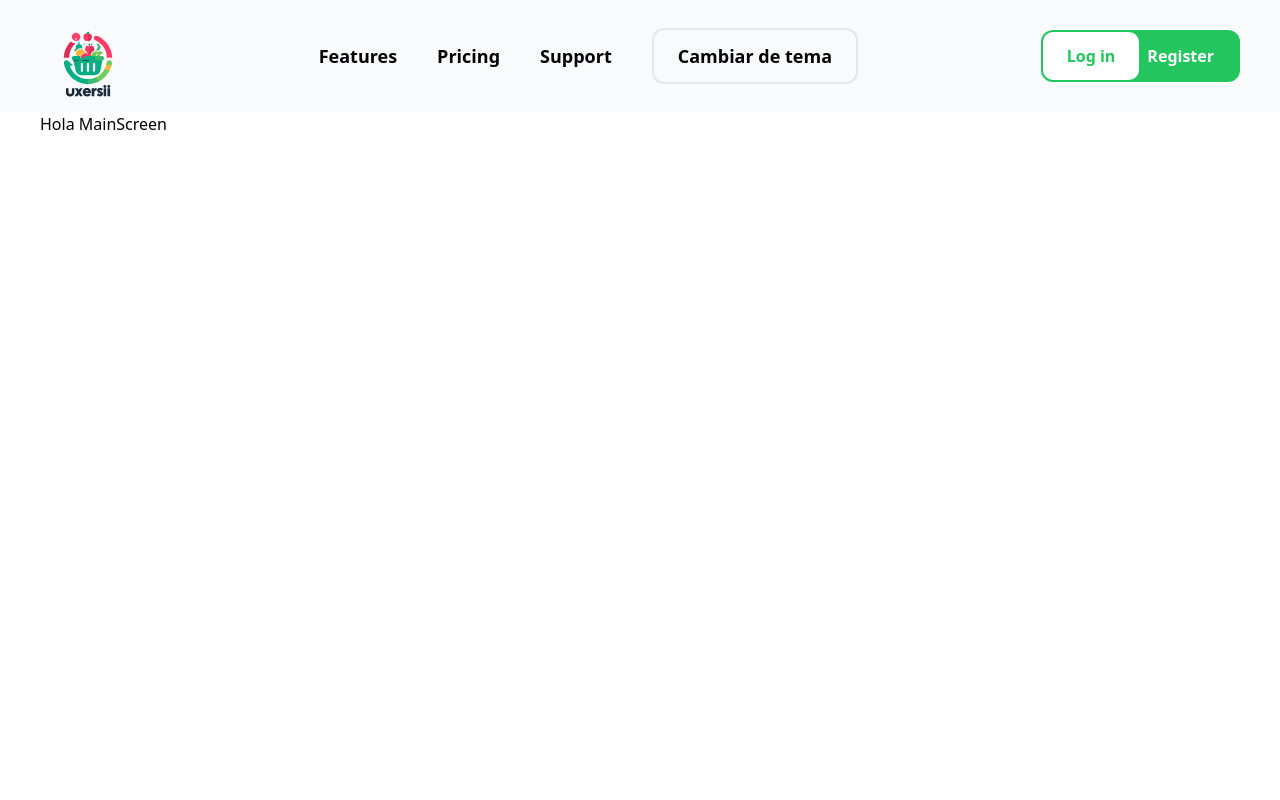
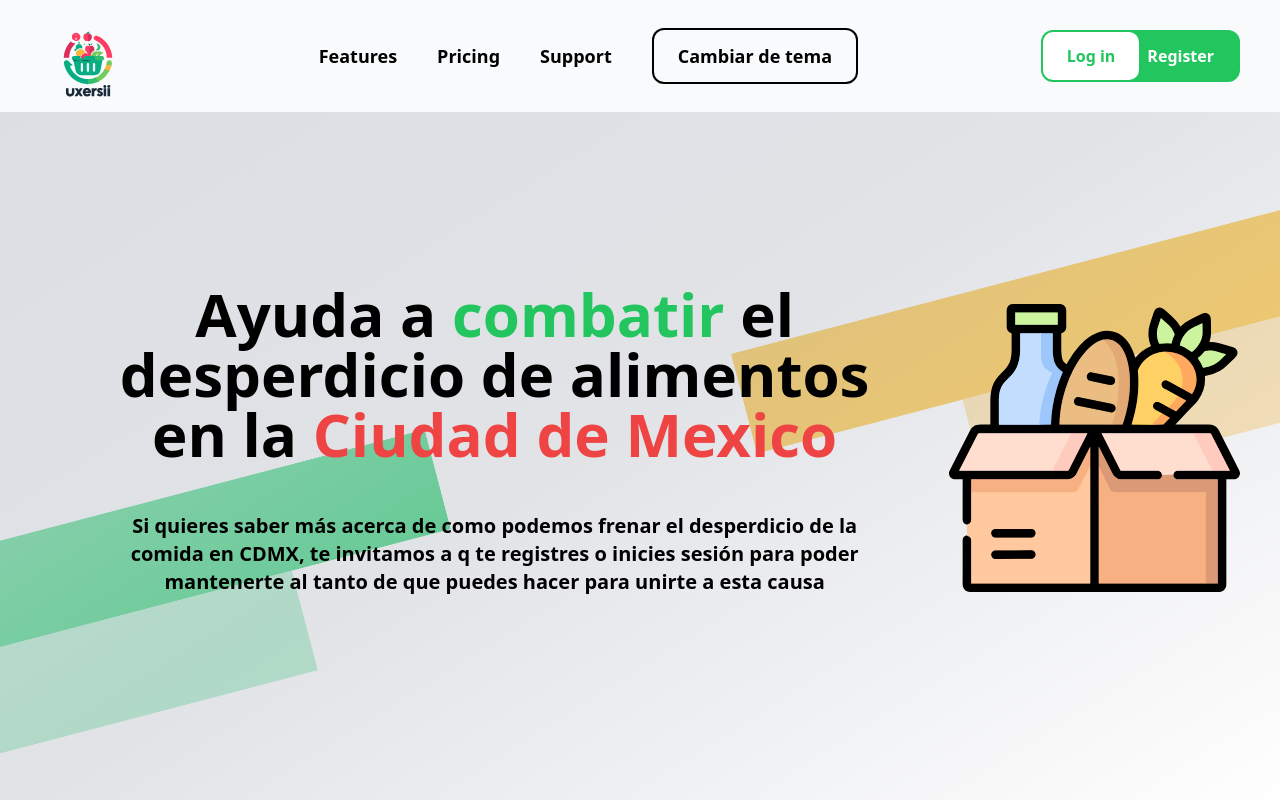
Before and after one commit to DevSolutionsCo/UxerSii, a React (Vite) app in the folder uxersii/: page / in a window 1280 px wide. Shown: the top 800 px of the page. Built offline with nearby package versions, Linux system fonts and the light colour scheme.

Commit message:
MainScreenTerminada

```diff
--- a/uxersii/src/App.tsx
+++ b/uxersii/src/App.tsx
@@ -5,8 +5,7 @@ function App() {
   return (
     <>
   <Nabvar/>
-    <MainScreen/>
-
+    <MainScreen />
 
     </>
   )
--- a/uxersii/src/components/MainScreen/Background.tsx
+++ b/uxersii/src/components/MainScreen/Background.tsx
@@ -1,15 +1,16 @@
+import { ReactNode } from "react";
+import "./Bg.css";
 
-function Background() {
-  return (
-<div className="h-screen relative bg-gradient-to-b from-green-500 to-yellow-500 overflow-hidden">
-  <div className="absolute h-full w-px bg-green-500 transform -rotate-6"></div>
-  <div className="absolute h-full w-px bg-green-500 transform -rotate-6" style={{ left: '25%' }}></div>
-  <div className="absolute h-full w-px bg-yellow-500 transform -rotate-6" style={{ left: '50%' }}></div>
-  <div className="absolute h-full w-px bg-yellow-500 transform -rotate-6" style={{ left: '75%' }}></div>
-</div>
-
-
-  )
+interface Props {
+  children?: ReactNode;
 }
 
-export default Background
+function Background(props: Props) {
+  return (
+    <div className="fondito custom-background dark:bg-zinc-900 h-screen overflow-hidden">
+      {props.children}
+    </div>
+  );
+}
+
+export default Background;
--- /dev/null
+++ b/uxersii/src/components/MainScreen/Bg.css
@@ -0,0 +1,14 @@
+.fondito {
+  background-image: url(../../assets/bg-lines.png);
+  background-repeat: no-repeat;
+  background-size: cover;
+  background-position: center center;
+  transition: background-size 0.5s ease; /* Agrega una transición suave para background-size */
+}
+
+.custom-background {
+  @media (max-width: 640px) {
+    background-size: 260%;
+    background-position: center 30%;
+  }
+}
--- a/uxersii/src/components/MainScreen/MainScreen.tsx
+++ b/uxersii/src/components/MainScreen/MainScreen.tsx
@@ -1,12 +1,38 @@
-import Background from "./Background"
+import caja from "../../assets/Pasted-20240101-153552.svg";
+import Background from "./Background";
+
 function MainScreen() {
-    // * ! sm es para la version Desktop
-  return ( <>
-    <h1 className="px-4 sm:px-10 h-screen w-screen dark:bg-zinc-900 dark:text-white">Hola MainScreen</h1>
-    <Background/>
+  // * ! sm es para la version Desktop
+
+  return (
+    <>
+      <Background>
+        <div
+          className="dark:bg-gradient-to-tl dark:from-transparent dark:via-zinc-900/50 dark:to-zinc-900/80
+          bg-gradient-to-tl from-transparent via-gray-400/30 to-gray-300/80
+        h-screen sm:flex sm:flex-row overflow-hidden sm:items-center sm:-mt-24 px-10"
+        >
+          <div>
+            <h1 className="text-4xl font-semibold text-center p-6 lg:p-12 dark:text-white lg:text-6xl">
+              Ayuda a<span className="text-green-500"> combatir </span>
+              el desperdicio de alimentos en la{" "}
+              <span className="text-red-500">Ciudad de Mexico</span>
+            </h1>
+
+            <h2 className="dark:text-white lg:px-16 font-semibold text-center lg:text-xl">
+              Si quieres saber más acerca de como podemos frenar el desperdicio
+              de la comida en CDMX, te invitamos a q te registres o inicies
+              sesión para poder mantenerte al tanto de que puedes hacer para
+              unirte a esta causa
+            </h2>
+          </div>
+          <picture className="hidden lg:flex w-3/5 h-3/5 pt-16">
+            <img src={caja} alt="" />
+          </picture>
+        </div>
+      </Background>
     </>
-
-  )
+  );
 }
 
-export default MainScreen
+export default MainScreen;
--- a/uxersii/src/components/NabVarComponent/Nabvar.tsx
+++ b/uxersii/src/components/NabVarComponent/Nabvar.tsx
@@ -1,91 +1,102 @@
-import darklogo from '../../assets/logoDarkMode.svg';
-import logo from '../../assets/logoLightTheme.svg';
-import BotonIndex from './Boton';
-import LinksNav from './LinksNav';
+import darklogo from "../../assets/logoDarkMode.svg";
+import logo from "../../assets/logoLightTheme.svg";
+import BotonIndex from "./Boton";
+import LinksNav from "./LinksNav";
 
-
-import { useEffect, useState } from 'react';
+import { useEffect, useState } from "react";
 
 function Nabvar() {
   const [isOpen, setIsOpen] = useState(false); //El useState te genera dos cosas, en este caso mi variable se llama "isOpen" que hace referencia a cuando el menu esta abierto, aqui en la propiedad que esta despues "useState(false)" se declara la variable isOpen como un valor false predeterminado, esto con el fin de que el menu al inicio este cerrado, y con la funcion de la linea 38  "onClick={() => setIsOpen(!isOpen)}" se le cambia el estado para que en vez de ser false, sea true, en la linea 24 "${isOpen ? 'flex' : 'hidden'}" eso es equivalente a un ifelse, lo que esta despues del ? es lo que se ejecuta en la parte del if y lo que esta despues de : es lo que se ejecuta en el else, poniendo al inicio "isOpen" significa que isOpen === true, es practicamente lo mismo
 
   const [theme, setTheme] = useState(() => {
-    if(window.matchMedia('(prefers-color-scheme:dark)').matches){
-      return 'dark'
+    if (window.matchMedia("(prefers-color-scheme:dark)").matches) {
+      return "dark";
     }
-    return "light"
-  })
+    return "light";
+  });
 
   useEffect(() => {
-  if (theme == "dark"){
-    document.querySelector('html')?.classList.add('dark')
-  }else{
-    document.querySelector('html')?.classList.remove('dark')
+    if (theme == "dark") {
+      document.querySelector("html")?.classList.add("dark");
+    } else {
+      document.querySelector("html")?.classList.remove("dark");
     }
- }, [theme])
+  }, [theme]);
   const handleChangeTheme = () => {
     setTheme((prevTheme) => (prevTheme === "light" ? "dark" : "light"));
   };
 
-
   return (
     <nav className="flex flex-col justify-between items-center px-4 sm:px-10 sm:flex-row bg-slate-50 dark:bg-zinc-800">
       <div className="flex items-center mt-4">
-      {theme === 'light' ? (
+        {theme === "light" ? (
           <img className="h-24 w-24 cursor-pointer" src={logo} alt="Logo" />
         ) : (
-        <img className="h-24 w-24 cursor-pointer" src={darklogo} alt="Dark Logo" />
+          <img
+            className="h-24 w-24 cursor-pointer"
+            src={darklogo}
+            alt="Dark Logo"
+          />
         )}
       </div>
 
-      <div className={`sm:flex ${isOpen ? 'flex' : 'hidden'} flex-col sm:flex-row items-center `}>
+      <div
+        className={`sm:flex ${
+          isOpen ? "flex" : "hidden"
+        } flex-col sm:flex-row items-center `}
+      >
         <ul className="flex flex-col sm:flex-row space-y-4 sm:space-y-0 sm:space-x-4 gap-6 items-center font-semibold text-lg dark:text-white">
           <LinksNav>Features</LinksNav>
           <LinksNav>Pricing</LinksNav>
           <LinksNav>Support</LinksNav>
 
-
-          <BotonIndex newClassName="text-ms text-black px-4 py-1 dark:text-white"
-
-          onClick ={handleChangeTheme} >
+          <BotonIndex
+            newClassName="text-ms text-black px-4 py-1 dark:text-white border-black dark:border-white"
+            onClick={handleChangeTheme}
+          >
             Cambiar de tema
           </BotonIndex>
-
-
-        </ul></div>
-      <div className={`sm:flex  ${isOpen ? 'flex' : 'hidden'} flex-col sm:flex-row items-center`}>
-
-
+        </ul>
+      </div>
+      <div
+        className={`sm:flex  ${
+          isOpen ? "flex" : "hidden"
+        } flex-col sm:flex-row items-center`}
+      >
         <div className="mt-4 sm:mt-0">
-          <BotonIndex newClassName="border-green-500 text-green-500 bg-white hover:bg-green-500 hover:text-white z-10
+          <BotonIndex
+            newClassName="border-green-500 text-green-500 bg-white hover:bg-green-500 hover:text-white z-10
           dark:text-white dark:bg-zinc-800
-          ">
+          "
+          >
             Log in
           </BotonIndex>
-          <BotonIndex newClassName="border-green-500 bg-green-500 text-white hover:bg-white hover:text-green-500 -ml-5
+          <BotonIndex
+            newClassName="border-green-500 bg-green-500 text-white hover:bg-white hover:text-green-500 -ml-5
           dark:hover:bg-zinc-800 dark:hover:text-white
-          ">
+          "
+          >
             Register
           </BotonIndex>
         </div>
       </div>
 
       {/* Icono de menú para dispositivos móviles */}
-      <div className="sm:hidden cursor-pointer my-5" onClick={() => setIsOpen(!isOpen)}>
-
-        {theme === 'dark'?(<span className="material-symbols-outlined text-white">
-menu
-</span>) : (<span className="material-symbols-outlined text-black">
-menu
-</span>) }
-
+      <div
+        className="sm:hidden cursor-pointer my-5"
+        onClick={() => setIsOpen(!isOpen)}
+      >
+        {theme === "dark" ? (
+          <span className="material-symbols-outlined text-white">menu</span>
+        ) : (
+          <span className="material-symbols-outlined text-black">menu</span>
+        )}
       </div>
     </nav>
   );
 }
 
-
-export default Nabvar
+export default Nabvar;
 
 /*
 
```
Also changed, not shown: uxersii/src/assets/Pasted-20240101-153552.svg (added), uxersii/src/assets/bg-lines.png (added). Lines whose indentation alone changed are shown as unchanged.
